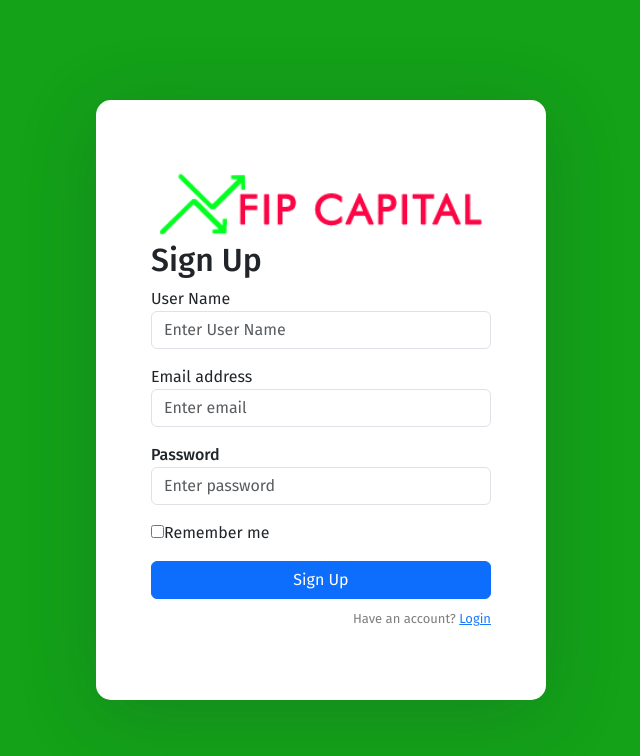
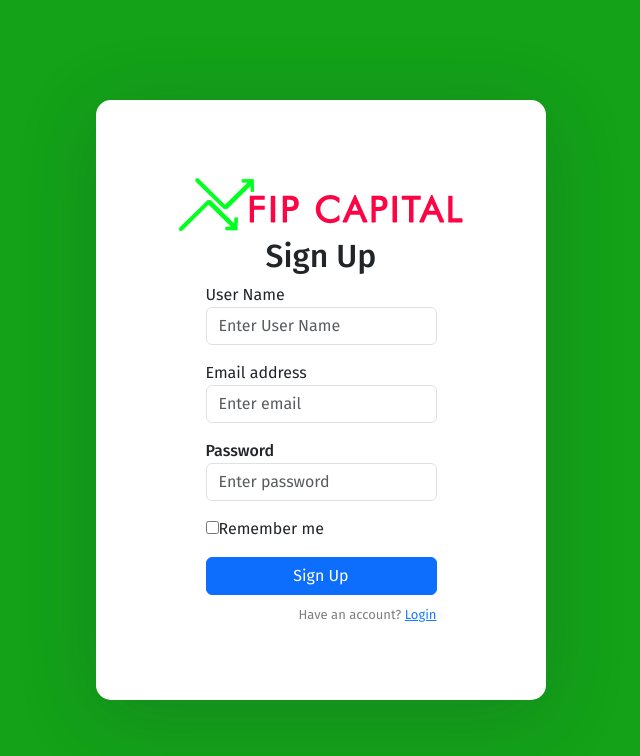
Before and after one commit to mashadesignworld/final, a React (Vite) app in the folder client/: page /signup in a window 1280 px wide. Shown: the top 756 px of the page, without its empty margins (319-959 px from the left). Built offline with nearby package versions, Linux system fonts and the light colour scheme.

Commit message:
Update App.css

```diff
--- a/client/src/App.css
+++ b/client/src/App.css
@@ -25,11 +25,11 @@ body, html, .App, #root {
   box-shadow: 0px 14px 80px rgba(34, 35, 58, 0.2);
 }
 .auth-wrapper {
-    height: 600px;
-  display: flex;
-  justify-content: center;
-  flex-direction: column;
-  text-align: left;
+    display: flex;
+    justify-content: center;
+    align-items: center;
+    flex-direction: column;
+    padding: 20px;
 }
 .auth-inner {
   width: 450px;
```
